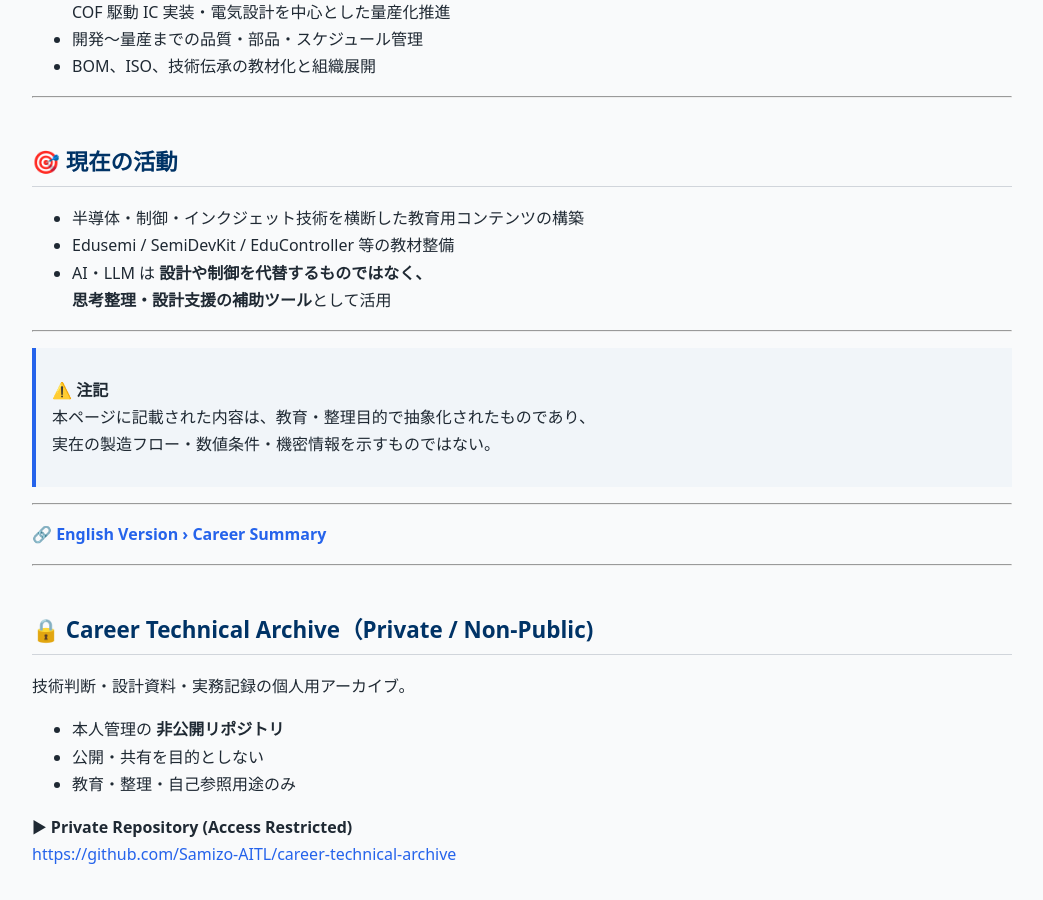
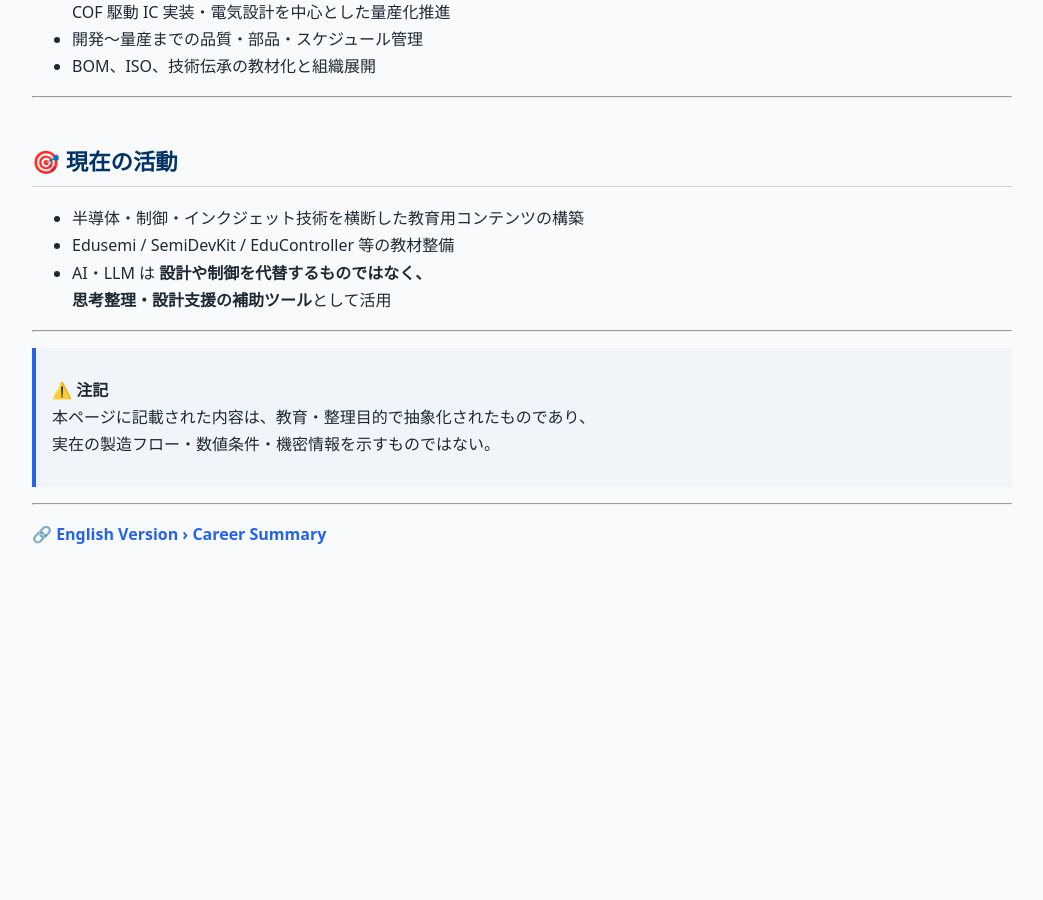
Before and after one commit to Samizo-AITL/Samizo-AITL.github.io, a Jekyll site: the page built from about/career-summary/index.md, in a window 1280 px wide and 900 px high, scrolled down 1170 px. Shown: the whole window, without its empty margins (118-1161 px from the left). Built offline with Jekyll 4.4.1, drawn with Linux system fonts in a browser that asks for light colours; after the commit the page ends 1750 px from its top, so only the background shows below that.

Commit message:
Update index.md

```diff
--- a/about/career-summary/index.md
+++ b/about/career-summary/index.md
@@ -64,15 +64,3 @@ description: "制御・半導体・インクジェット・教育を貫く技術
 ---
 
 **🔗 [English Version › Career Summary](./en/)**
-
----
-
-## 🔒 Career Technical Archive（Private / Non-Public)
-技術判断・設計資料・実務記録の個人用アーカイブ。
-
-- 本人管理の **非公開リポジトリ**
-- 公開・共有を目的としない
-- 教育・整理・自己参照用途のみ
-
-▶︎ **Private Repository (Access Restricted)**
-[https://github.com/Samizo-AITL/career-technical-archive](https://github.com/Samizo-AITL/career-technical-archive)
```
